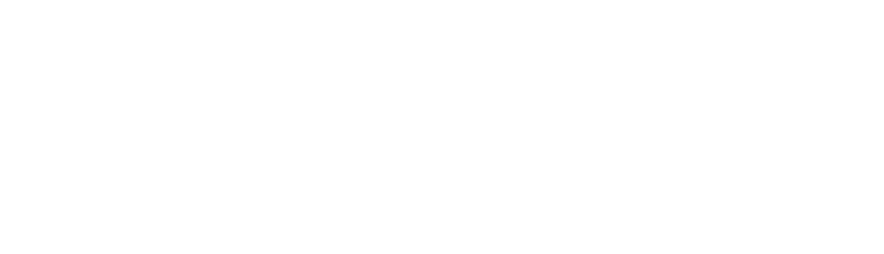
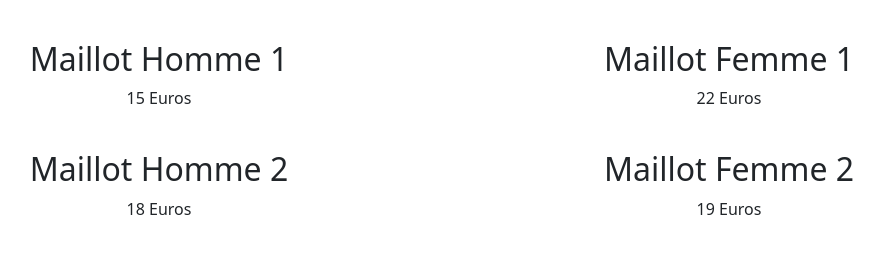
Before and after one commit to vicentelaff/TPGITDCDEV1, a plain HTML site: page promotion.html in a window 1280 px wide. Shown: the whole page, without its empty margins (196-1080 px from the left). Drawn offline with nearby package versions, Linux system fonts and the light colour scheme.

Commit message:
modif sur promotion, mise en page

```diff
--- a/promotion.html
+++ b/promotion.html
@@ -1,13 +1,60 @@
 <!DOCTYPE html>
 <html lang="en">
+
 <head>
     <meta charset="UTF-8">
     <meta http-equiv="X-UA-Compatible" content="IE=edge">
     <meta name="viewport" content="width=device-width, initial-scale=1.0">
+    <link href="https://cdn.jsdelivr.net/npm/bootstrap@5.0.0-beta2/dist/css/bootstrap.min.css" rel="stylesheet"
+        integrity="sha384-BmbxuPwQa2lc/FVzBcNJ7UAyJxM6wuqIj61tLrc4wSX0szH/Ev+nYRRuWlolflfl" crossorigin="anonymous">
     <link rel="stylesheet" href=".css">
     <title>Promotion</title>
 </head>
+
 <body>
 
+    <div class="container">
+        <div class="row justify-content-center align-content-center text-center">
+            <div class="col-6">
+                <div>
+                    <figure>
+                        <img src="" alt="">
+                    </figure>
+                    <h2>Maillot Homme 1</h2>
+                    <div>15 Euros</div>
+                </div>
+
+                <div>
+                    <figure>
+                        <img src="" alt="">
+                    </figure>
+                    <h2>Maillot Homme 2</h2>
+                    <div>18 Euros</div>
+                </div>
+            </div>
+            <div class="col-6">
+                <div>
+                    <figure>
+                        <img src="" alt="">
+                    </figure>
+                    <h2>Maillot Femme 1</h2>
+                    <div>22 Euros</div>
+                </div>
+
+                <div>
+                    <figure>
+                        <img src="" alt="">
+                    </figure>
+                    <h2>Maillot Femme 2</h2>
+                    <div>19 Euros</div>
+                </div>
+
+            </div>
+        </div>
+
+
+    </div>
+
 </body>
+
 </html>
```
